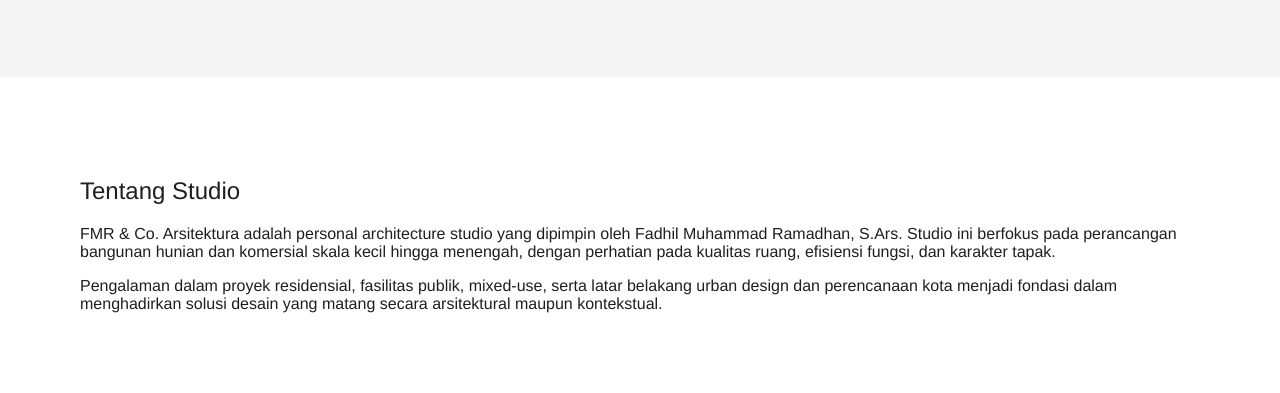
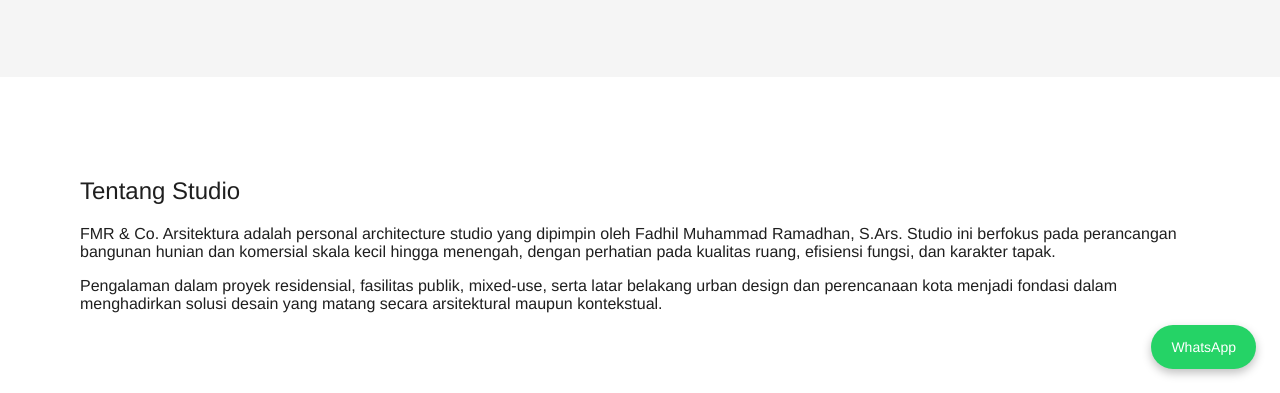
Before and after one commit to fadhilmr-ux/fmr-arsitektura, a plain HTML site: page index.html in a window 1280 px wide. Shown: the part 407-800 px from the top of the page. Drawn offline with Linux system fonts and the light colour scheme.

Commit message:
Update index.html

```diff
--- a/index.html
+++ b/index.html
@@ -75,6 +75,29 @@
 <footer>
   © 2026 FMR & Co. Arsitektura. All Rights Reserved.
 </footer>
+<!-- WhatsApp Floating Button -->
+<a href="https://wa.me/6281363628566" target="_blank" class="wa-float">
+  WhatsApp
+</a>
+
+<style>
+.wa-float {
+  position: fixed;
+  bottom: 24px;
+  right: 24px;
+  background-color: #25D366;
+  color: white;
+  padding: 14px 20px;
+  border-radius: 50px;
+  font-size: 14px;
+  text-decoration: none;
+  box-shadow: 0 4px 10px rgba(0,0,0,0.25);
+  z-index: 1000;
+}
+.wa-float:hover {
+  background-color: #1ebe5d;
+}
+</style>
 
 </body>
 </html>
```
